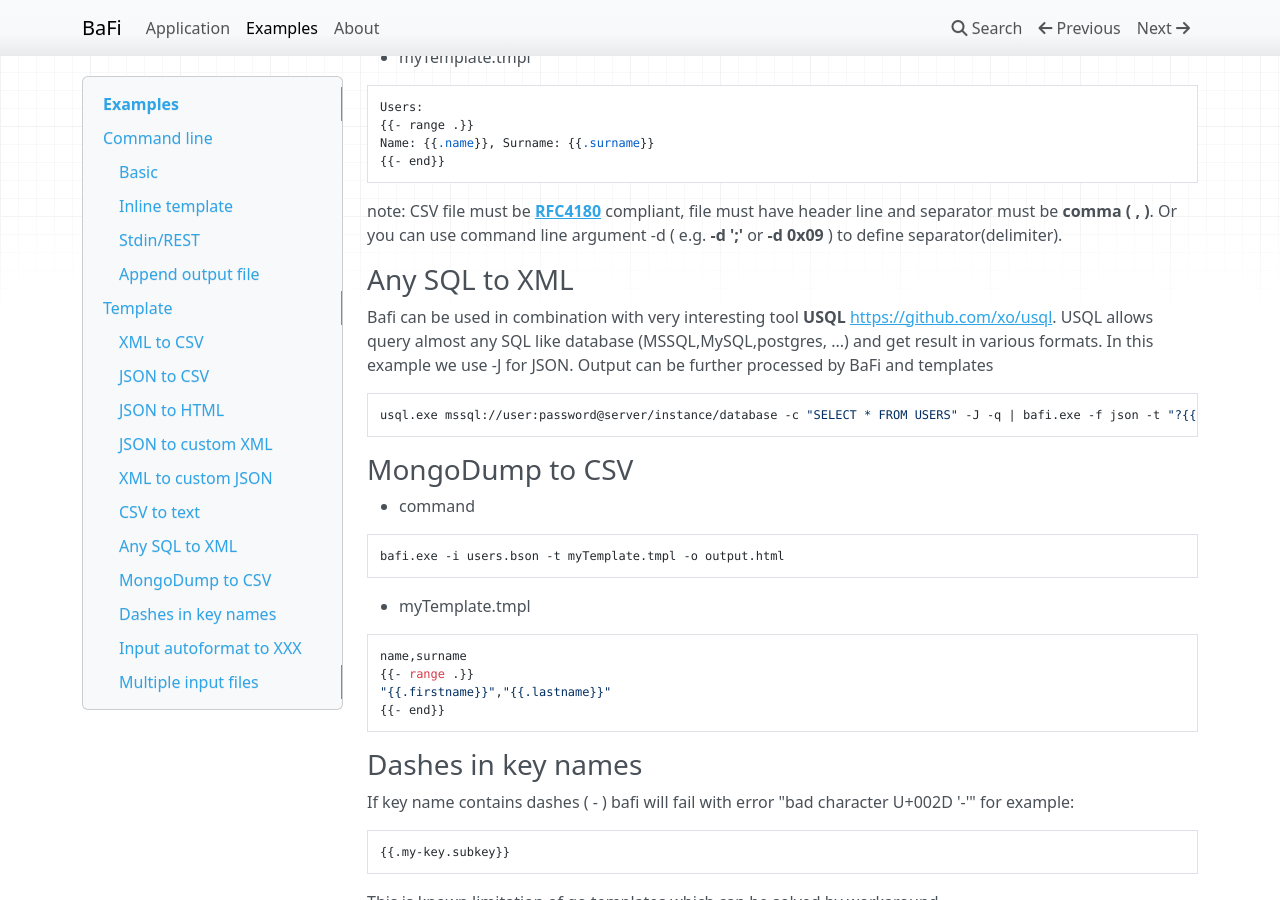
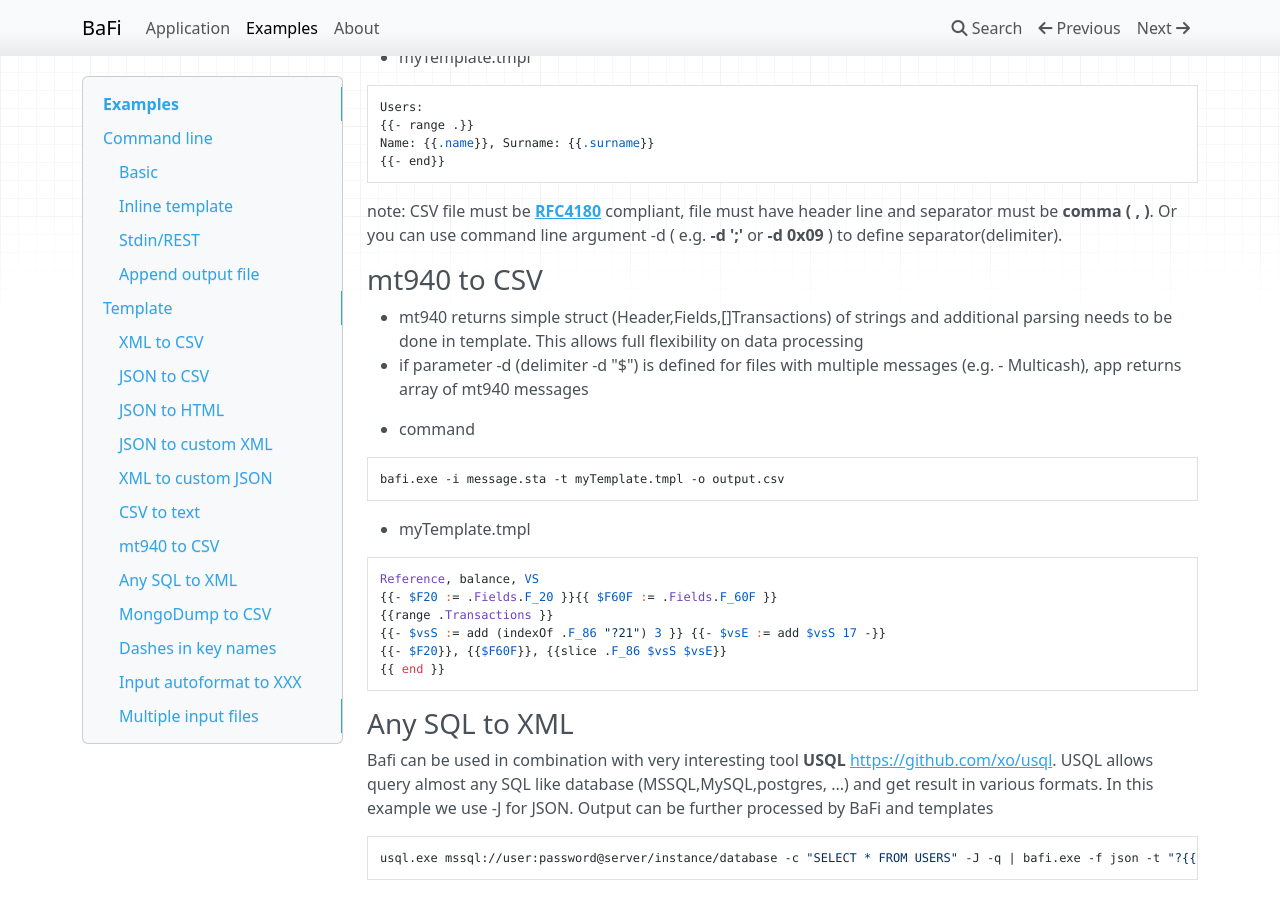
Before and after one commit to mmalcek/bafi, an MkDocs documentation site: the page built from docs/examples.md, in a window 1280 px wide and 900 px high, scrolled down 3360 px. Built offline with MkDocs 1.6.1, drawn with Linux system fonts in a browser that asks for light colours; nearby versions of some CDN libraries.

````diff
--- a/README.md
+++ b/README.md
@@ -5,12 +5,12 @@
 [![Mentioned in Awesome Go](https://awesome.re/mentioned-badge.svg)](https://github.com/avelino/awesome-go#text-processing)
 [![GitHub tag (latest by date)](https://img.shields.io/github/v/tag/mmalcek/bafi?label=latest%20release)](https://github.com/mmalcek/bafi/releases/latest)
 
-# Universal JSON, BSON, YAML, CSV, XML translator to ANY format using templates
+# Universal JSON, BSON, YAML, CSV, XML, mt940 translator to ANY format using templates
 
 <img src="./docs/img/scheme.svg" style="border: 0;" height="150px" />
 
 ## Key features
-- Various input formats **(json, bson, yaml, csv, xml)**
+- Various input formats **(json, bson, yaml, csv, xml, mt940)**
 - Flexible output formatting using text templates
 - Support for [Lua](https://www.lua.org/pil/contents.html) custom functions which allows very flexible data manipulation
 - stdin/stdout support which allows get data from source -> translate -> delivery to destination. This allows easily translate data between different web services like **REST to SOAP, SOAP to REST, REST to CSV, ...**
--- a/docs/examples.md
+++ b/docs/examples.md
@@ -150,6 +150,24 @@ Name: {{.name}}, Surname: {{.surname}}
 ```
 note: CSV file must be **[RFC4180](https://datatracker.ietf.org/doc/html/rfc4180)** compliant, file must have header line and separator must be **comma ( , )**. Or you can use command line argument -d ( e.g. **-d ';'** or **-d 0x09** ) to define separator(delimiter).
 
+### mt940 to CSV
+- mt940 returns simple struct (Header,Fields,[]Transactions) of strings and additional parsing needs to be done in template. This allows full flexibility on data processing
+- if parameter -d (delimiter -d "$") is defined for files with multiple messages (e.g. - Multicash), app returns array of mt940 messages
+
+- command
+```sh
+bafi.exe -i message.sta -t myTemplate.tmpl -o output.csv
+```
+- myTemplate.tmpl
+```
+Reference, balance, VS
+{{- $F20 := .Fields.F_20 }}{{ $F60F := .Fields.F_60F }}
+{{range .Transactions }}
+{{- $vsS := add (indexOf .F_86 "?21") 3 }} {{- $vsE := add $vsS 17 -}}
+{{- $F20}}, {{$F60F}}, {{slice .F_86 $vsS $vsE}}
+{{ end }}
+```
+
 ### Any SQL to XML
 Bafi can be used in combination with very interesting tool **USQL** [https://github.com/xo/usql](https://github.com/xo/usql). USQL allows query almost any SQL like database (MSSQL,MySQL,postgres, ...) and get result in various formats. In this example we use -J for JSON. Output can be further processed by BaFi and templates
 
````
Also changed, not shown: docs/README.md (+3 -3 lines), 3 other files.
